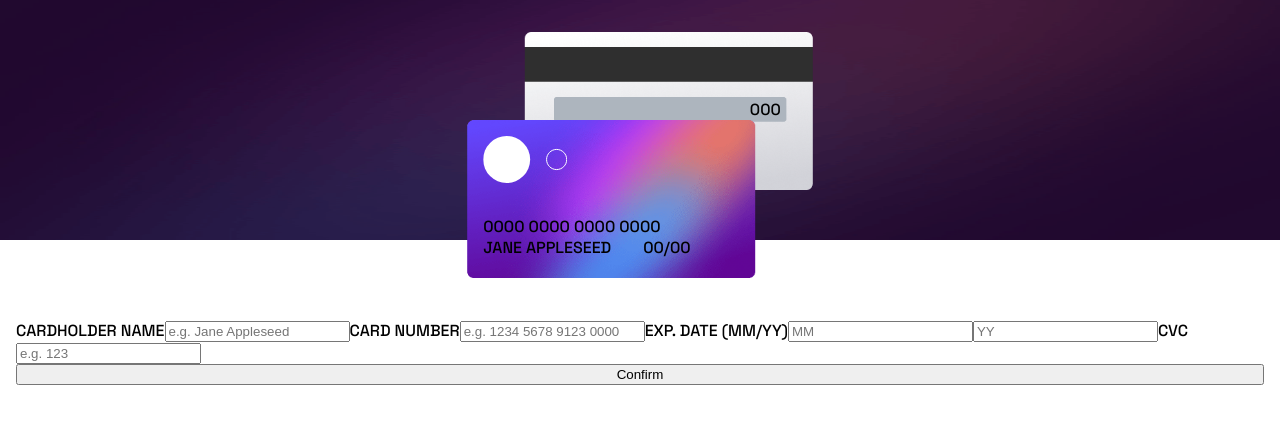
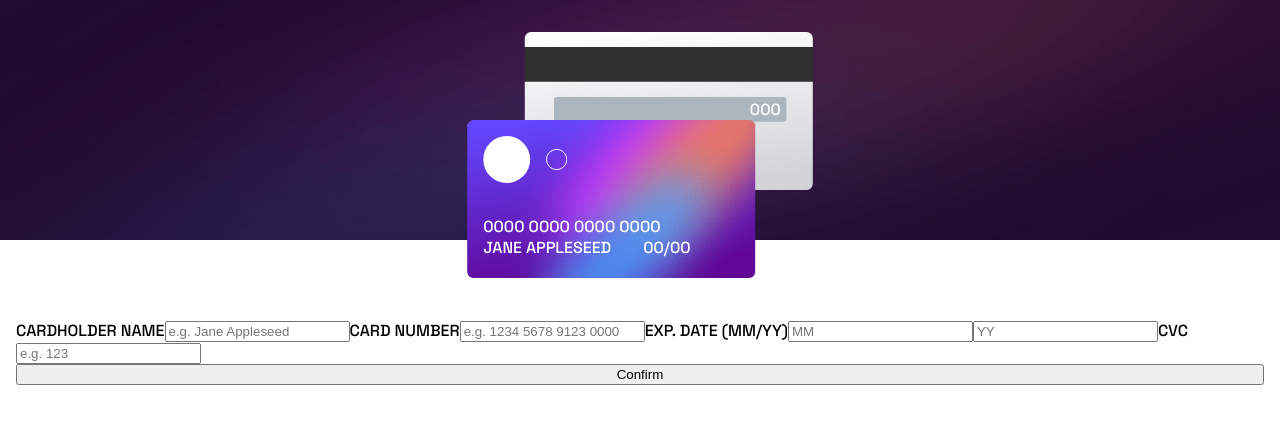
Before and after one commit to wishba/interactive-card-details-form-main, a React (Create React App) app: page / in a window 1280 px wide. Shown: the top 424 px of the page. Built offline with nearby package versions, Linux system fonts and the light colour scheme.

Commit message:
card text color

```diff
--- a/src/index.css
+++ b/src/index.css
@@ -1,4 +1,8 @@
 @import url('https://fonts.googleapis.com/css2?family=Space+Grotesk:wght@500&display=swap');
+
+:root {
+  --clr-objecttxt: hsl(0, 0%, 100%);
+}
 
 html {
   box-sizing: border-box;
@@ -18,6 +22,11 @@ body {
 
 p {
   margin: 0;
+}
+
+.card__front,
+.card__back p {
+  color: var(--clr-objecttxt);
 }
 
 .card__front {
```
